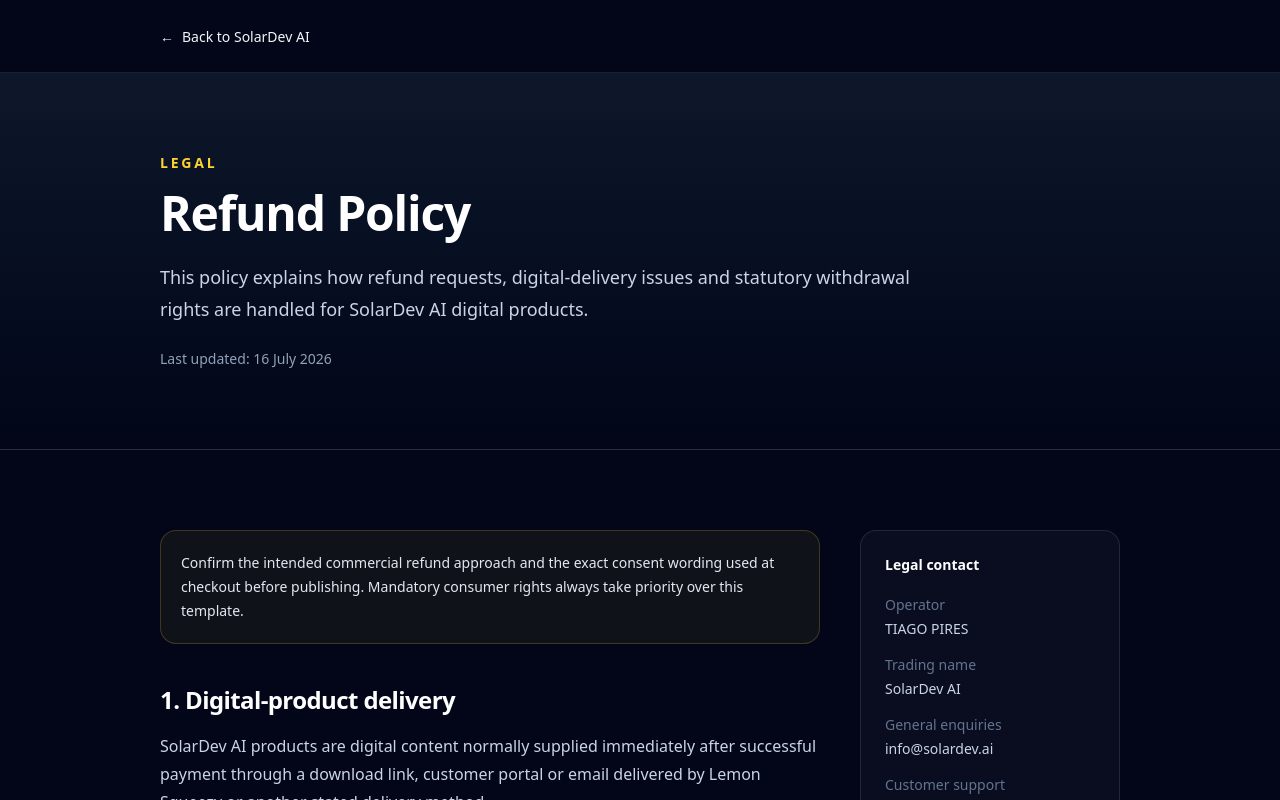
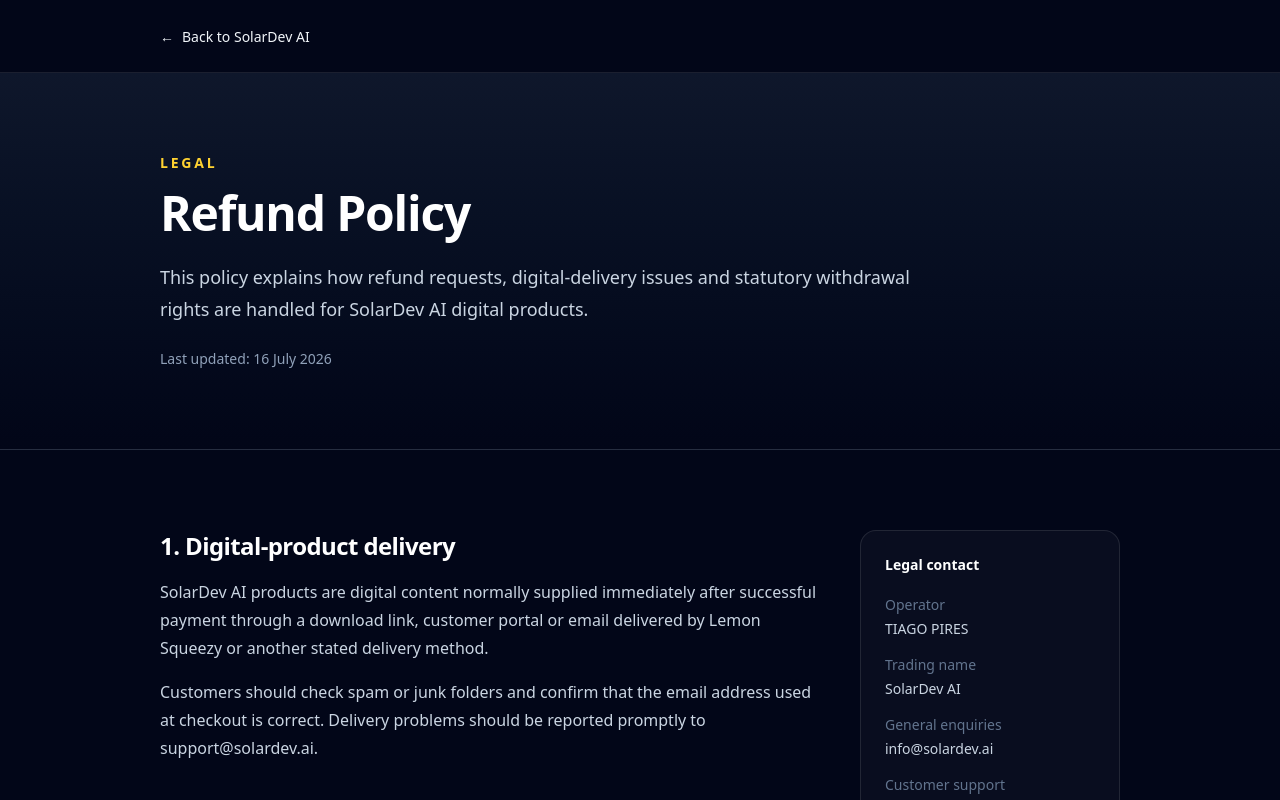
Before and after one commit to Solardevai/solardev-ai, a Next.js app: page /refund-policy in a window 1280 px wide. Shown: the top 800 px of the page. Built offline with nearby package versions, Linux system fonts and the light colour scheme.

Commit message:
legal updates

```diff
--- a/app/privacy/page.tsx
+++ b/app/privacy/page.tsx
@@ -27,11 +27,7 @@ export default function PrivacyPolicyPage() {
       title="Privacy Policy"
       introduction="This policy explains how personal data is processed when you visit SolarDev AI, contact us, request support, enquire about corporate licensing or purchase a digital product through our checkout provider."
     >
-      <LegalCallout>
-        This page is a structured template. Complete all bracketed placeholders,
-        verify the actual services and cookies used by the website, and obtain
-        professional legal review before publication.
-      </LegalCallout>
+
 
       <LegalSection title="1. Data controller">
         <p>
--- a/app/refund-policy/page.tsx
+++ b/app/refund-policy/page.tsx
@@ -28,11 +28,6 @@ export default function RefundPolicyPage() {
       title="Refund Policy"
       introduction="This policy explains how refund requests, digital-delivery issues and statutory withdrawal rights are handled for SolarDev AI digital products."
     >
-      <LegalCallout>
-        Confirm the intended commercial refund approach and the exact consent
-        wording used at checkout before publishing. Mandatory consumer rights
-        always take priority over this template.
-      </LegalCallout>
 
       <LegalSection title="1. Digital-product delivery">
         <p>
--- a/app/terms/page.tsx
+++ b/app/terms/page.tsx
@@ -27,10 +27,6 @@ export default function TermsOfSalePage() {
       title="Terms of Sale"
       introduction="These terms govern the purchase, delivery, licensing and use of SolarDev AI digital products. Additional checkout-provider terms may apply to the payment transaction."
     >
-      <LegalCallout>
-        This is a structured drafting template, not final legal advice. Replace
-        all bracketed placeholders and obtain legal review before commercial use.
-      </LegalCallout>
 
       <LegalSection title="1. Operator information">
         <LegalList>
```
